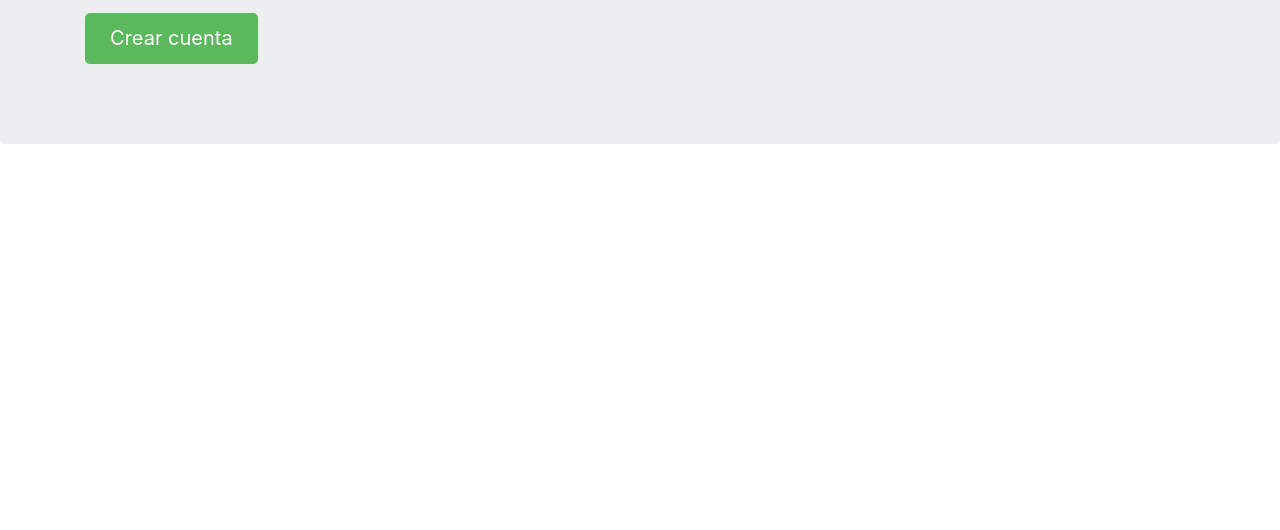
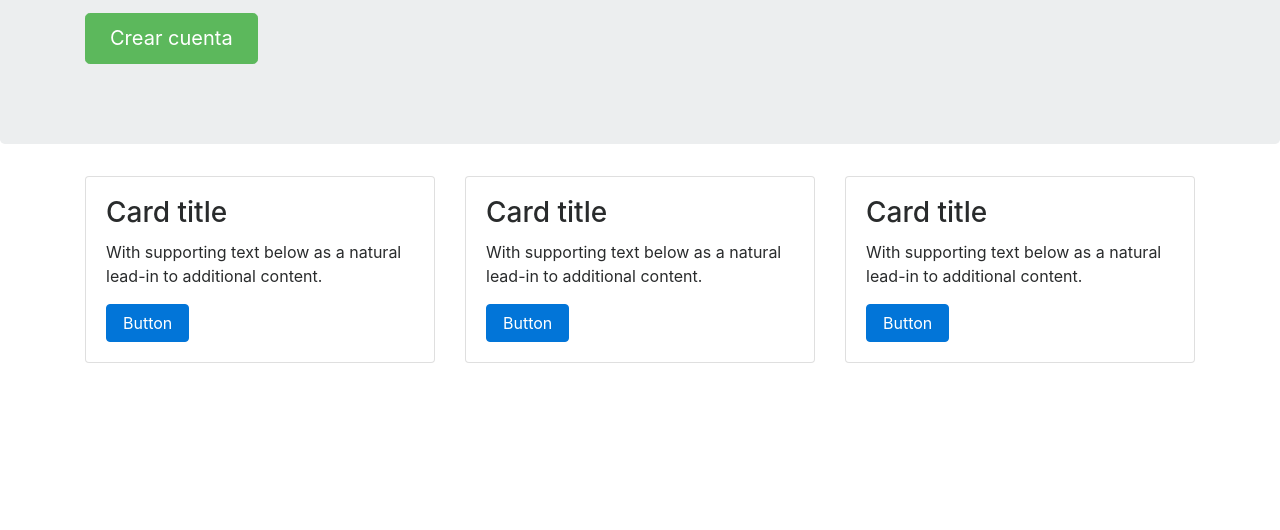
Before and after one commit to rxmarketing/vi-theme-v2, a plain HTML site: page index.html in a window 1280 px wide. Shown: the part 270-800 px from the top of the page. Drawn offline with Linux system fonts and the light colour scheme.

Commit message:
Changed navbar background color. Cards added.

```diff
--- a/index.html
+++ b/index.html
@@ -43,7 +43,18 @@
 				<ul class="navbar-nav my-2 my-md-0">
 					<li class="nav-item"><a class="nav-link" href="#">Crear cuenta</a></li>
 					<li class="nav-item"><a class="nav-link" href="#">Iniciar sesión</a></li>
-					<li class="nav-item"><a class="nav-link" href="#"><span class="fa fa-ellipsis-v fa-lg"></span></a></li>
+					<li class="nav-item">
+						<div class="dropdown">
+							<a class="dropdown-toggle nav-link" type="" id="dropdownMenuButton" data-toggle="dropdown" aria-haspopup="true" aria-expanded="false">
+								<span class="fa fa-ellipsis-v fa-lg"></span>
+							</a>
+							<div class="dropdown-menu dropdown-menu-right" aria-labelledby="dropdownMenuButton">
+								<a class="dropdown-item" href="#">Action</a>
+								<a class="dropdown-item" href="#">Another action</a>
+								<a class="dropdown-item" href="#">Something else here</a>
+							</div>
+						</div>
+					</li>
 				</ul>
 			</div>
 		</nav>
@@ -54,6 +65,43 @@
 				<p><a class="btn btn-lg btn-success" href="#" role="button">Crear cuenta</a></p>
 			</div>
 		</div>
+		<div class="container">
+			<div class="row">
+
+				<div class="col-md-4">
+					<div class="card">
+						<div class="card-block">
+							<h3 class="card-title">Card title</h3>
+							<p class="card-text">With supporting text below as a natural lead-in to additional content.</p>
+							<a href="#" class="btn btn-primary">Button</a>
+						</div>
+					</div>
+				</div>
+
+				<div class="col-md-4">
+					<div class="card">
+						<div class="card-block">
+							<h3 class="card-title">Card title</h3>
+							<p class="card-text">With supporting text below as a natural lead-in to additional content.</p>
+							<a href="#" class="btn btn-primary">Button</a>
+						</div>
+					</div>
+				</div>
+
+				<div class="col-md-4">
+					<div class="card">
+						<div class="card-block">
+							<h3 class="card-title">Card title</h3>
+							<p class="card-text">With supporting text below as a natural lead-in to additional content.</p>
+							<a href="#" class="btn btn-primary">Button</a>
+						</div>
+					</div>
+				</div>
+
+
+			</div>
+
+		</div>
 		<!-- Bootstrap core JavaScript
 		================================================== -->
 		<!-- Placed at the end of the document so the pages load faster -->
--- a/scss/base/_variables.scss
+++ b/scss/base/_variables.scss
@@ -0,0 +1 @@
+$vi-main-color: #9C27B0;
--- a/scss/layouts/_nav.scss
+++ b/scss/layouts/_nav.scss
@@ -1,3 +1,7 @@
+.bg-inverse {
+	background-color: $vi-main-color !important;
+}
+
 .navbar-toggleable-md .navbar-nav .nav-link {
     padding-left: 2rem;
 }
--- a/scss/main.scss
+++ b/scss/main.scss
@@ -15,6 +15,7 @@
 
 /* MODULES - Individual site components */
 
+
 @import 'modules/_typography.scss';
 @import 'modules/_blocks.scss';
 @import 'modules/_buttons.scss';
```
Also changed, not shown: css/main.css, 1 other file.
